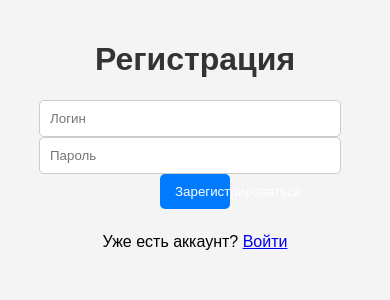
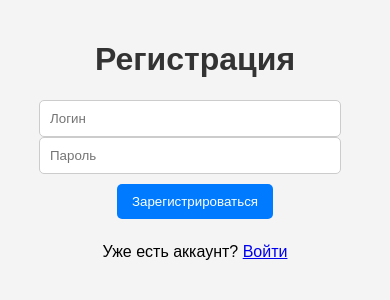
Before and after one commit to mirovaev/llama_chat, a Flask app: page /register in a window 390 px wide. Shown: the top 300 px of the page. Run offline with Flask 3, Linux system fonts and the light colour scheme.

Commit message:
Update css

```diff
--- a/static/style.css
+++ b/static/style.css
@@ -57,10 +57,18 @@ button {
     border: none;
     border-radius: 5px;
     cursor: pointer;
+    width: auto; /* Убираем фиксированную ширину */
 }
 
 button:hover {
     background-color: #0056b3;
+}
+
+/* Добавляем flexbox для контейнера ввода и кнопки */
+.input-container {
+    display: flex;
+    justify-content: center;
+    margin-top: 20px; /* Отступ сверху */
 }
 
 @media (max-width: 768px) {
@@ -72,8 +80,9 @@ button:hover {
         width: 70%;
     }
 
+    /* Убираем фиксированную ширину кнопки на планшетах */
     button {
-        width: 25%;
+        width: auto;
     }
 }
 
@@ -88,6 +97,7 @@ button:hover {
     }
 
     button {
-        width: 20%;
+        width: auto; /* Кнопка не будет обрезаться */
+        margin-top: 10px; /* Отступ сверху */
     }
 }
```
